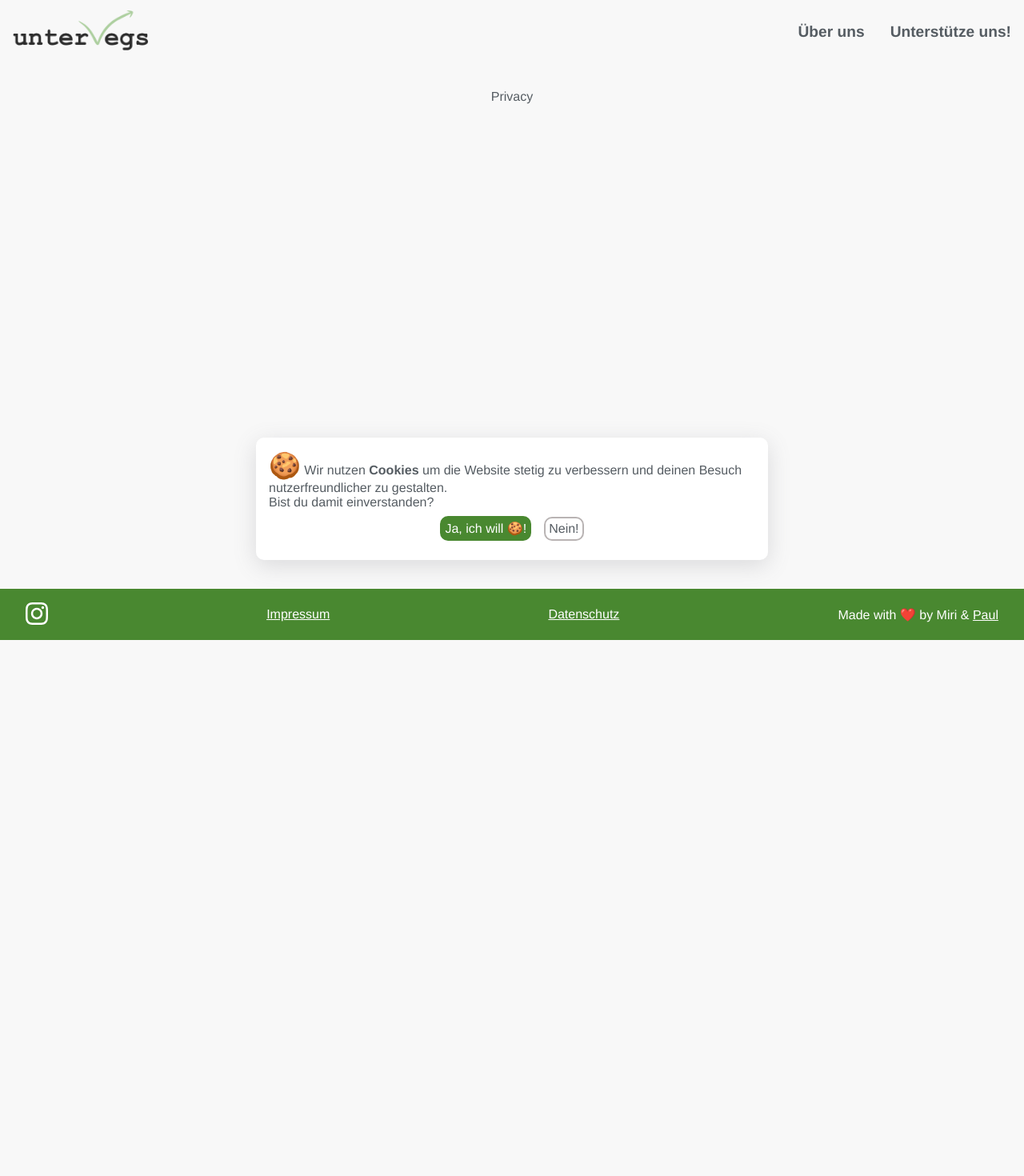
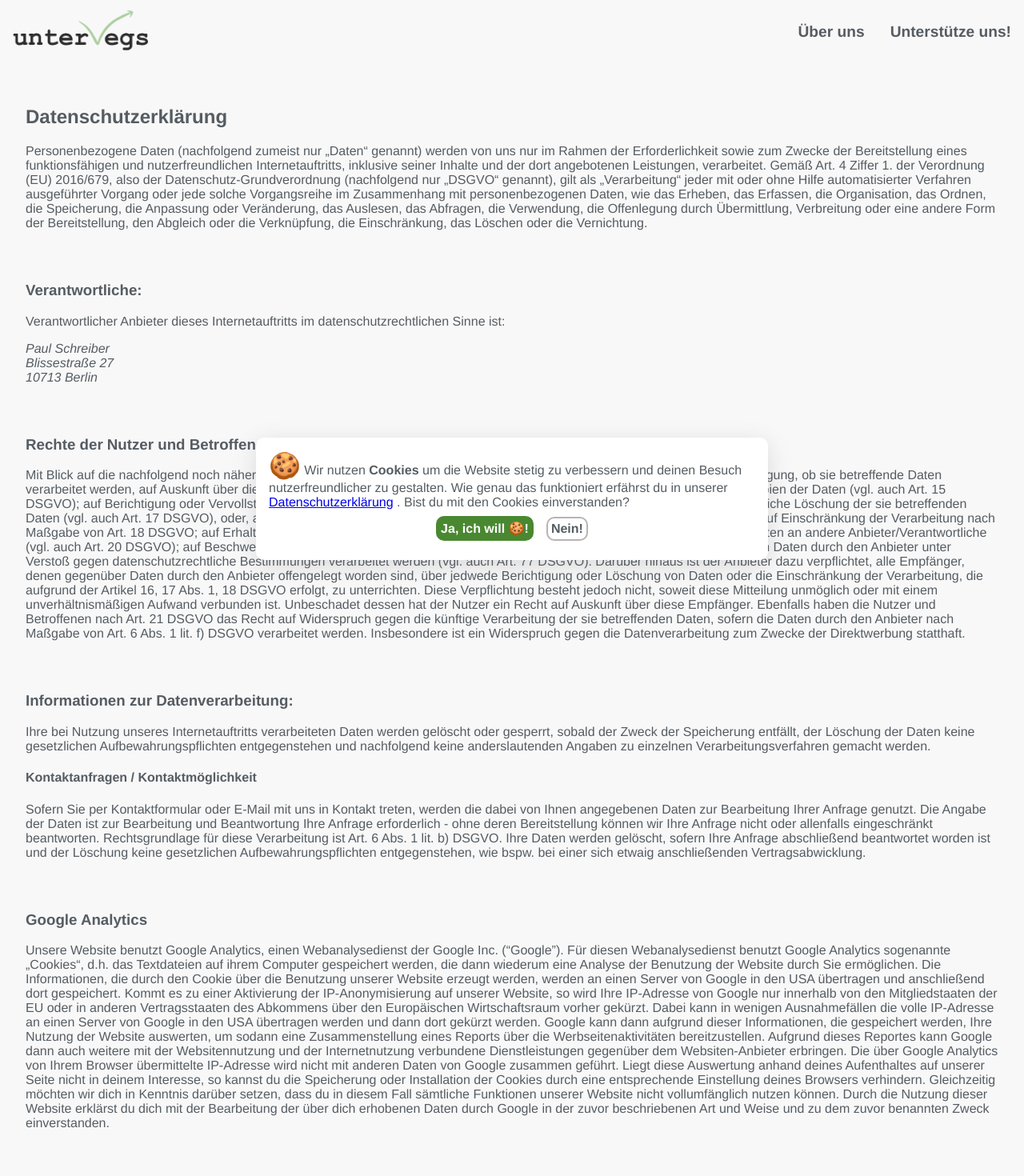
Before and after one commit to paul-schreiber/unterVegs, a Nuxt app: page /Privacy in a window 1280 px wide. Shown: the top 1470 px of the page at 80% size. Before the commit the page ends 800 px from the top, so only its background shows below. Built offline with nearby package versions, Linux system fonts and the light colour scheme.

Commit message:
Add privacy content

```diff
--- a/components/Button.vue
+++ b/components/Button.vue
@@ -39,6 +39,7 @@ button {
     padding: $sp-tiny;
     border: solid 2px $color-primary;
     margin: $sp-small;
+    font-weight: bold;
 
     &.primary {
         background-color: $color-primary;
--- a/components/CookieBanner.vue
+++ b/components/CookieBanner.vue
@@ -2,8 +2,7 @@
     <div class="cookie-banner" v-if="!hideBanner">
         <div>
             <p><span>🍪</span> Wir nutzen <b>Cookies</b> um die Website stetig zu verbessern und deinen Besuch nutzerfreundlicher zu
-                gestalten.</p>
-            <p>Bist du damit einverstanden?</p>
+                gestalten. Wie genau das funktioniert erfährst du in unserer <NuxtLink to="privacy">Datenschutzerklärung</NuxtLink> . Bist du mit den Cookies einverstanden?</p>
         </div>
         <Button name="Ja, ich will 🍪!" :isPrimary="true" tooltip="Cookies akzeptieren" :onClick="onConfirm" />
         <Button name="Nein!" :isPrimary="false"  tooltip="Cookies ablehnen" :onClick="onReject" />
--- /dev/null
+++ b/content.ts
@@ -0,0 +1,8 @@
+export default {
+    address: {
+        name: 'Paul Schreiber',
+        street: 'Blissestraße 27',
+        zipCode: '10713',
+        city: 'Berlin',
+    }
+}
--- a/pages/Privacy.vue
+++ b/pages/Privacy.vue
@@ -1,3 +1,130 @@
 <template>
-    <div>Privacy</div>
+    <div class="privacy-policy">
+        <h2>Datenschutzerklärung</h2>
+        <section>
+            Personenbezogene Daten (nachfolgend zumeist nur „Daten“ genannt) werden
+            von uns nur im Rahmen der Erforderlichkeit sowie zum Zwecke der
+            Bereitstellung eines funktionsfähigen und nutzerfreundlichen
+            Internetauftritts, inklusive seiner Inhalte und der dort angebotenen
+            Leistungen, verarbeitet. Gemäß Art. 4 Ziffer 1. der Verordnung (EU)
+            2016/679, also der Datenschutz-Grundverordnung (nachfolgend nur „DSGVO“
+            genannt), gilt als „Verarbeitung“ jeder mit oder ohne Hilfe
+            automatisierter Verfahren ausgeführter Vorgang oder jede solche
+            Vorgangsreihe im Zusammenhang mit personenbezogenen Daten, wie das
+            Erheben, das Erfassen, die Organisation, das Ordnen, die Speicherung,
+            die Anpassung oder Veränderung, das Auslesen, das Abfragen, die
+            Verwendung, die Offenlegung durch Übermittlung, Verbreitung oder eine
+            andere Form der Bereitstellung, den Abgleich oder die Verknüpfung, die
+            Einschränkung, das Löschen oder die Vernichtung.
+        </section>
+        <h3>Verantwortliche:</h3>
+        <section>
+            <p>
+                Verantwortlicher Anbieter dieses Internetauftritts im datenschutzrechtlichen Sinne ist:
+            </p>
+            <address class="contact-data">
+                <div>{{ address.name }}</div>
+                <div>
+                    {{ address.street }}
+                </div>
+                <div>{{ address.zipCode }} {{ address.city }}</div>
+            </address>
+        </section>
+        <h3>Rechte der Nutzer und Betroffenen:</h3>
+        <section>
+            Mit Blick auf die nachfolgend noch näher beschriebene Datenverarbeitung
+            haben die Nutzer und Betroffenen das Recht auf Bestätigung, ob sie
+            betreffende Daten verarbeitet werden, auf Auskunft über die
+            verarbeiteten Daten, auf weitere Informationen über die
+            Datenverarbeitung sowie auf Kopien der Daten (vgl. auch Art. 15 DSGVO);
+            auf Berichtigung oder Vervollständigung unrichtiger bzw. unvollständiger
+            Daten (vgl. auch Art. 16 DSGVO); auf unverzügliche Löschung der sie
+            betreffenden Daten (vgl. auch Art. 17 DSGVO), oder, alternativ, soweit
+            eine weitere Verarbeitung gemäß Art. 17 Abs. 3 DSGVO erforderlich ist,
+            auf Einschränkung der Verarbeitung nach Maßgabe von Art. 18 DSGVO; auf
+            Erhalt der sie betreffenden und von ihnen bereitgestellten Daten und auf
+            Übermittlung dieser Daten an andere Anbieter/Verantwortliche (vgl. auch
+            Art. 20 DSGVO); auf Beschwerde gegenüber der Aufsichtsbehörde, sofern
+            sie der Ansicht sind, dass die sie betreffenden Daten durch den Anbieter
+            unter Verstoß gegen datenschutzrechtliche Bestimmungen verarbeitet
+            werden (vgl. auch Art. 77 DSGVO). Darüber hinaus ist der Anbieter dazu
+            verpflichtet, alle Empfänger, denen gegenüber Daten durch den Anbieter
+            offengelegt worden sind, über jedwede Berichtigung oder Löschung von
+            Daten oder die Einschränkung der Verarbeitung, die aufgrund der Artikel
+            16, 17 Abs. 1, 18 DSGVO erfolgt, zu unterrichten. Diese Verpflichtung
+            besteht jedoch nicht, soweit diese Mitteilung unmöglich oder mit einem
+            unverhältnismäßigen Aufwand verbunden ist. Unbeschadet dessen hat der
+            Nutzer ein Recht auf Auskunft über diese Empfänger. Ebenfalls haben die
+            Nutzer und Betroffenen nach Art. 21 DSGVO das Recht auf Widerspruch
+            gegen die künftige Verarbeitung der sie betreffenden Daten, sofern die
+            Daten durch den Anbieter nach Maßgabe von Art. 6 Abs. 1 lit. f) DSGVO
+            verarbeitet werden. Insbesondere ist ein Widerspruch gegen die
+            Datenverarbeitung zum Zwecke der Direktwerbung statthaft.
+        </section>
+        <h3>Informationen zur Datenverarbeitung:</h3>
+        <section>
+            Ihre bei Nutzung unseres Internetauftritts verarbeiteten Daten werden
+            gelöscht oder gesperrt, sobald der Zweck der Speicherung entfällt, der
+            Löschung der Daten keine gesetzlichen Aufbewahrungspflichten
+            entgegenstehen und nachfolgend keine anderslautenden Angaben zu
+            einzelnen Verarbeitungsverfahren gemacht werden.
+
+            <h4>Kontaktanfragen / Kontaktmöglichkeit</h4>
+            Sofern Sie per Kontaktformular oder E-Mail mit uns in Kontakt treten,
+            werden die dabei von Ihnen angegebenen Daten zur Bearbeitung Ihrer
+            Anfrage genutzt. Die Angabe der Daten ist zur Bearbeitung und
+            Beantwortung Ihre Anfrage erforderlich - ohne deren Bereitstellung
+            können wir Ihre Anfrage nicht oder allenfalls eingeschränkt beantworten.
+            Rechtsgrundlage für diese Verarbeitung ist Art. 6 Abs. 1 lit. b) DSGVO.
+            Ihre Daten werden gelöscht, sofern Ihre Anfrage abschließend beantwortet
+            worden ist und der Löschung keine gesetzlichen Aufbewahrungspflichten
+            entgegenstehen, wie bspw. bei einer sich etwaig anschließenden
+            Vertragsabwicklung.
+        </section>
+        <h3>Google Analytics</h3>
+        <section>
+            Unsere Website benutzt Google Analytics, einen Webanalysedienst der Google Inc. (“Google”). Für diesen
+            Webanalysedienst benutzt Google Analytics sogenannte „Cookies“, d.h. das Textdateien auf ihrem Computer
+            gespeichert werden, die dann wiederum eine Analyse der Benutzung der Website durch Sie ermöglichen. Die
+            Informationen, die durch den Cookie über die Benutzung unserer Website erzeugt werden, werden an einen
+            Server von Google in den USA übertragen und anschließend dort gespeichert. Kommt es zu einer Aktivierung der
+            IP-Anonymisierung auf unserer Website, so wird Ihre IP-Adresse von Google nur innerhalb von den
+            Mitgliedstaaten der EU oder in anderen Vertragsstaaten des Abkommens über den Europäischen Wirtschaftsraum
+            vorher gekürzt. Dabei kann in wenigen Ausnahmefällen die volle IP-Adresse an einen Server von Google in den
+            USA übertragen werden und dann dort gekürzt werden. Google kann dann aufgrund dieser Informationen, die
+            gespeichert werden, Ihre Nutzung der Website auswerten, um sodann eine Zusammenstellung eines Reports über
+            die Werbseitenaktivitäten bereitzustellen. Aufgrund dieses Reportes kann Google dann auch weitere mit der
+            Websitennutzung und der Internetnutzung verbundene Dienstleistungen gegenüber dem Websiten-Anbieter
+            erbringen. Die über Google Analytics von Ihrem Browser übermittelte IP-Adresse wird nicht mit anderen Daten
+            von Google zusammen geführt. Liegt diese Auswertung anhand deines Aufenthaltes auf unserer Seite nicht in
+            deinem Interesse, so kannst du die Speicherung oder Installation der Cookies durch eine entsprechende
+            Einstellung deines Browsers verhindern. Gleichzeitig möchten wir dich in Kenntnis darüber setzen, dass
+            du in diesem Fall sämtliche Funktionen unserer Website nicht vollumfänglich nutzen können.
+
+            Durch die Nutzung dieser Website erklärst du dich mit der Bearbeitung der über dich erhobenen Daten durch
+            Google in der zuvor beschriebenen Art und Weise und zu dem zuvor benannten Zweck einverstanden.
+        </section>
+    </div>
 </template>
+
+<script>
+import content from "~~/content";
+import { defineComponent } from "vue";
+export default defineComponent({
+    data() {
+        return {
+            address: content.address
+        }
+    }
+})
+</script>
+
+<style lang="scss" scoped>
+.privacy-policy {
+    text-align: left;
+
+    section {
+        margin-bottom: $sp-large;
+    }
+}
+</style>
```
